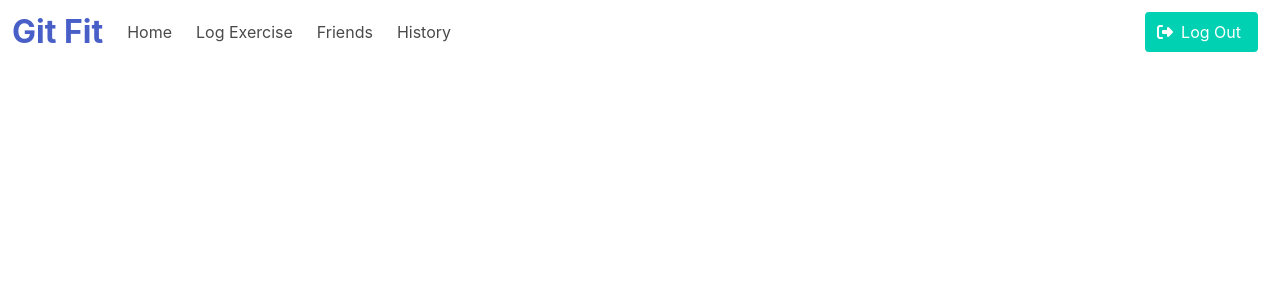
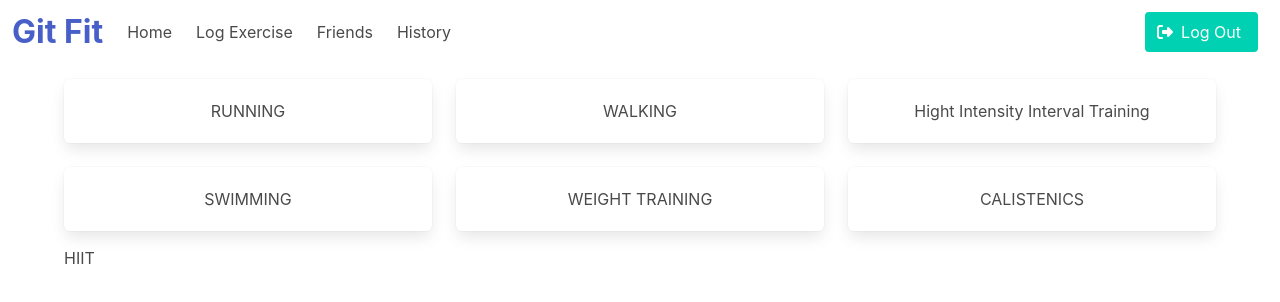
Before and after one commit to justenbetcher/web-dev-proj-2023, a Vue app in the folder client/: page /exercise-hiit in a window 1280 px wide. Shown: the top 302 px of the page. Built offline with nearby package versions, Linux system fonts and the light colour scheme.

Commit message:
Log Exercise Menu is working

```diff
--- a/client/src/components/LogExerciseMenu.vue
+++ b/client/src/components/LogExerciseMenu.vue
@@ -13,29 +13,25 @@
                 <!--<h1>RUNNING</h1>-->
                 <RouterLink to="/exercise-run" class="box">RUNNING</RouterLink>
 
-            <div id="swimming" class="box">
-                <h1>SWIMMING</h1>
-            </div>
+                <RouterLink to="/exercise-swim" class="box">SWIMMING</RouterLink>
         </div>
 
         <!--second column -->
         <div class="column">
-            <div id="walking" class="box">
-                <h1>WALKING</h1>
-            </div>
-            <div id="weight-training" class="box">
-                <h1>WEIGHT TRAINING</h1>
-            </div>
+
+            <RouterLink to="/exercise-walk" class="box">WALKING</RouterLink>
+
+            <RouterLink to="/exercise-weightTraining" class="box">WEIGHT TRAINING</RouterLink>
+
         </div>
 
         <!-- third column -->
         <div class="column">
-            <div id="hiit" class="box">
-                <h1>HIGH INTENSITY INTERVAL TRAINING</h1>
-            </div>
-            <div id="calistenics" class="box">
-                <h1>CALISTENICS</h1>
-            </div>
+
+            <RouterLink to="/exercise-hiit" class="box">Hight Intensity Interval Training</RouterLink>
+
+            <RouterLink to="/exercise-calistenics" class="box">CALISTENICS</RouterLink>
+
         </div>
     </div>
 </div>
--- a/client/src/router/index.ts
+++ b/client/src/router/index.ts
@@ -6,7 +6,14 @@ import FriendsView from '../views/FriendsView.vue'
 import HistoryView from '../views/HistoryView.vue'
 
 //imports from /views/LogExercise
+import Calistenics from '../views/LogExerciseViews/Calistenics.vue'
+import HIIT from '../views/LogExerciseViews/HIIT.vue'
 import Run from '../views/LogExerciseViews/Run.vue'
+import Swim from '../views/LogExerciseViews/Swim.vue'
+import Walk from '../views/LogExerciseViews/Walk.vue'
+import WeightTraining from '../views/LogExerciseViews/WeightTraining.vue'
+
+
 
 //imports from /components
 import LogExerciseMenu from '../components/LogExerciseMenu.vue'
@@ -29,11 +36,42 @@ const router = createRouter({
 			//component: '<name of .vue you want to be displayed>', (this has to be imported on top or lazy imported)
 			//lazy import ====> component: () => import('<file path>')
 		},
+
+		//objects for LogExerciseViews
+
+		{
+			path: '/exercise-calistenics',
+			name: 'calistenics',
+			component: Calistenics
+		},
+		{
+			path: '/exercise-hiit',
+			name: 'hiit',
+			component: HIIT
+		},
 		{
 			path: '/exercise-run',
 			name: 'run',
 			component: Run
 		},
+		{
+			path: '/exercise-swim',
+			name: 'swim',
+			component: Swim
+		},
+		{
+			path: '/exercise-walk',
+			name: 'walk',
+			component: Walk
+		},
+		{
+			path: '/exercise-weightTraining',
+			name: 'weightTraining',
+			component: WeightTraining
+		},
+
+
+		//Main Views
 		{
 			path: '/friends',
 			name: 'friends',
@@ -44,7 +82,6 @@ const router = createRouter({
 			name: 'history',
 			component: HistoryView
 		}
-
   	]
 })
 
--- a/client/src/views/LogExerciseViews/Calistenics.vue
+++ b/client/src/views/LogExerciseViews/Calistenics.vue
@@ -0,0 +1,17 @@
+<script setup lang="ts">
+import {RouterLink, RouterView} from 'vue-router'
+import LogExerciseMenu from '../../components/LogExerciseMenu.vue';
+</script>
+
+<template>
+    <LogExerciseMenu />
+    <div>
+        <h1>Calistenics</h1>
+    </div>
+</template>
+
+
+
+<style scoped>
+
+</style>
--- a/client/src/views/LogExerciseViews/HIIT.vue
+++ b/client/src/views/LogExerciseViews/HIIT.vue
@@ -0,0 +1,17 @@
+<script setup lang="ts">
+import {RouterLink, RouterView} from 'vue-router'
+import LogExerciseMenu from '../../components/LogExerciseMenu.vue';
+</script>
+
+<template>
+    <LogExerciseMenu />
+    <div>
+        <h1>HIIT</h1>
+    </div>
+</template>
+
+
+
+<style scoped>
+
+</style>
--- a/client/src/views/LogExerciseViews/Run.vue
+++ b/client/src/views/LogExerciseViews/Run.vue
@@ -12,6 +12,6 @@ import LogExerciseMenu from '../../components/LogExerciseMenu.vue';
 
 
 
-<style lang="scss" scoped>
+<style scoped>
 
 </style>
--- a/client/src/views/LogExerciseViews/Swim.vue
+++ b/client/src/views/LogExerciseViews/Swim.vue
@@ -0,0 +1,17 @@
+<script setup lang="ts">
+import {RouterLink, RouterView} from 'vue-router'
+import LogExerciseMenu from '../../components/LogExerciseMenu.vue';
+</script>
+
+<template>
+    <LogExerciseMenu />
+    <div>
+        <h1>Swimming</h1>
+    </div>
+</template>
+
+
+
+<style scoped>
+
+</style>
--- a/client/src/views/LogExerciseViews/Walk.vue
+++ b/client/src/views/LogExerciseViews/Walk.vue
@@ -0,0 +1,17 @@
+<script setup lang="ts">
+import {RouterLink, RouterView} from 'vue-router'
+import LogExerciseMenu from '../../components/LogExerciseMenu.vue';
+</script>
+
+<template>
+    <LogExerciseMenu />
+    <div>
+        <h1>Walking</h1>
+    </div>
+</template>
+
+
+
+<style scoped>
+
+</style>
--- a/client/src/views/LogExerciseViews/WeightTraining.vue
+++ b/client/src/views/LogExerciseViews/WeightTraining.vue
@@ -0,0 +1,17 @@
+<script setup lang="ts">
+import {RouterLink, RouterView} from 'vue-router'
+import LogExerciseMenu from '../../components/LogExerciseMenu.vue';
+</script>
+
+<template>
+    <LogExerciseMenu />
+    <div>
+        <h1>Weight Training</h1>
+    </div>
+</template>
+
+
+
+<style scoped>
+
+</style>
```
